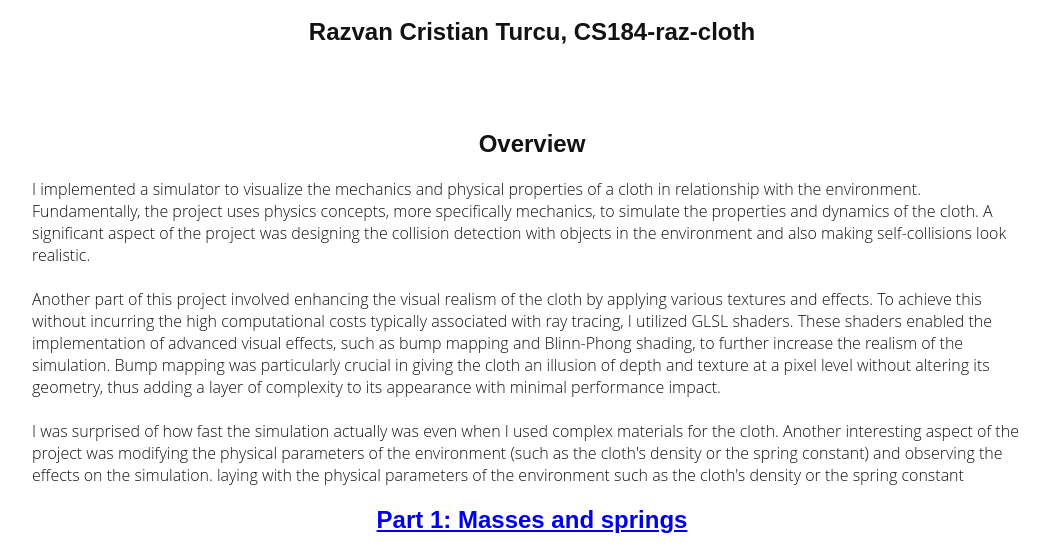
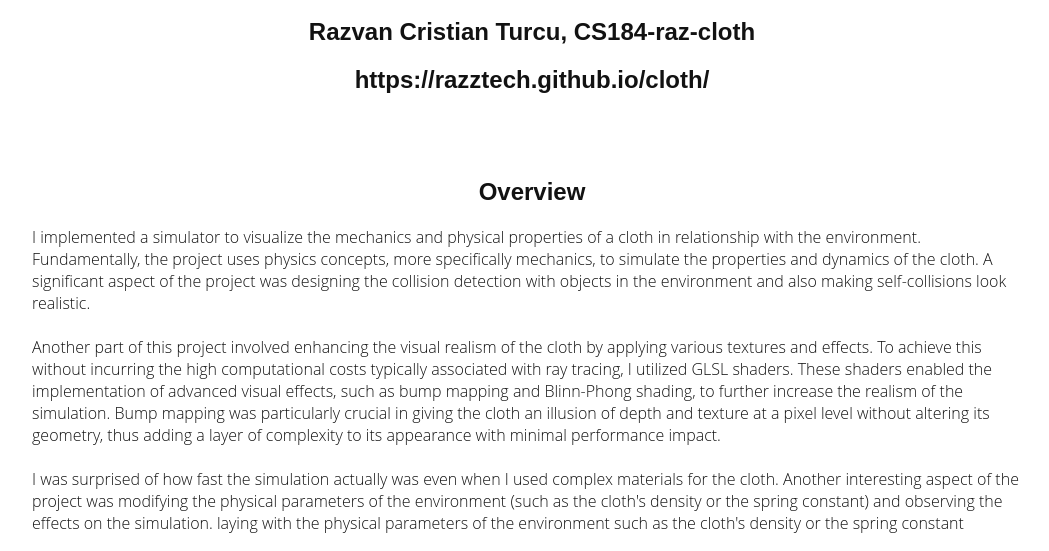
Before and after one commit to razztech/cloth, a plain HTML site: page index.html in a window 1280 px wide. Shown: the part 220-771 px from the top of the page, without its empty margins (108-1157 px from the left). Drawn offline with nearby package versions, Linux system fonts and the light colour scheme.

Commit message:
Added link

```diff
--- a/index.html
+++ b/index.html
@@ -70,6 +70,7 @@
   <h1 align="middle">CS 184: Computer Graphics and Imaging, Spring 2023</h1>
   <h1 align="middle">Project 4: Cloth Simulator</h1>
   <h2 align="middle">Razvan Cristian Turcu, CS184-raz-cloth</h2>
+  <h2 align="middle" link="https://razztech.github.io/cloth/">https://razztech.github.io/cloth/</h2>
 
   <br><br>
 
```
